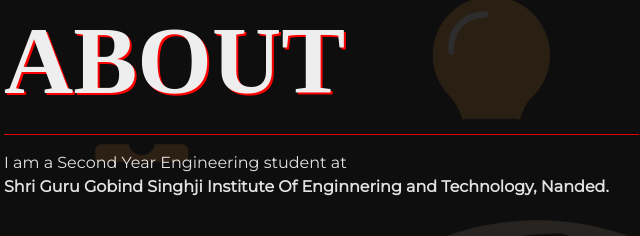
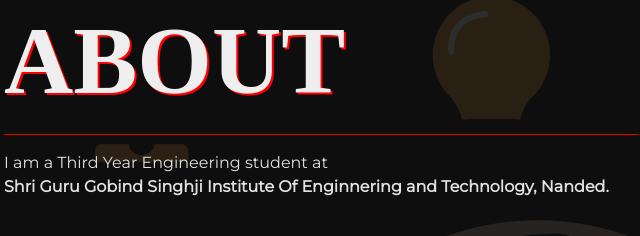
Before and after one commit to Avess0102/Potfolio, a plain HTML site: page index.html in a window 1280 px wide. Shown: the part 931-1167 px from the top of the page, 81-721 px from the left. Drawn offline with nearby package versions, Linux system fonts and the light colour scheme; files whose address does not match are found by name.

Commit message:
Update index.html

```diff
--- a/index.html
+++ b/index.html
@@ -65,7 +65,7 @@
         <div class="col-lg-7 col-md-7 col-sm-12">
           <h1>ABOUT</h1>
           <hr>
-          <p class="pa">I am a Second Year Engineering student at <br> <span>Shri Guru Gobind Singhji Institute Of Enginnering and Technology, Nanded.</span></p>
+          <p class="pa">I am a Third Year Engineering student at <br> <span>Shri Guru Gobind Singhji Institute Of Enginnering and Technology, Nanded.</span></p>
           <br>
           <p>I completed my secondary education from <span>Manibai Gujrati Highschool, Amravati</span> with the percentage of <span>95.40%</span> in SSC examination and higher secondary education from <span>Brijlal Biyani Science College,
               Amravati.</span> with the percentage of <span>83.60%</span> in HSC examination.<br>Currently I am a enginnering student in SGGSIE&T, Nanded in Computer Science branch.</p>
```
